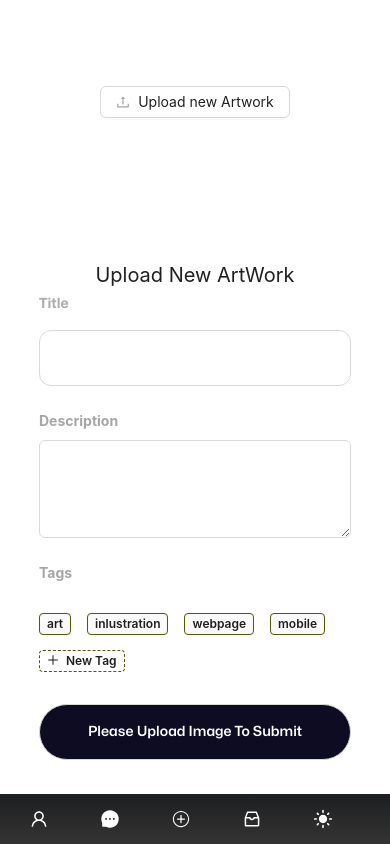
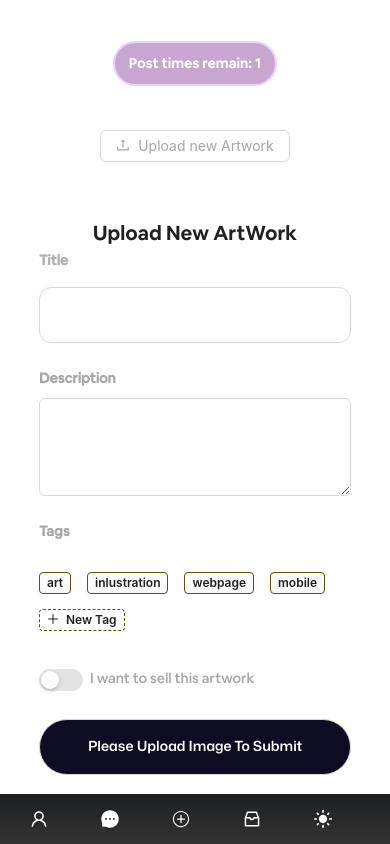
Before and after one commit to HongThinhThinh/ArtworkSharingPlatform_FE, a React (Vite) app: page /creator-manage/addArtWork in a window 390 px wide. Built offline with nearby package versions, Linux system fonts and the light colour scheme; what antd-style would draw is missing.

Commit message:
fix-form-add-artwork

```diff
--- a/src/component/UploadArtWork/UploadArtWork.jsx
+++ b/src/component/UploadArtWork/UploadArtWork.jsx
@@ -78,7 +78,9 @@ const UploadArtWork = ({ content }) => {
             )}
           >
             {fileList.length < 1 && (
-              <Button icon={<UploadOutlined />}>{content}</Button>
+              <Button icon={<UploadOutlined />} className="upload-btn">
+                {content}
+              </Button>
             )}
           </Upload>
         </SortableContext>
--- a/src/component/UploadArtWork/wrapUpload.scss
+++ b/src/component/UploadArtWork/wrapUpload.scss
@@ -3,38 +3,39 @@
   align-items: center;
   justify-content: center;
   margin-top: 20px;
-  .ant-upload-list-item-name{
+  .ant-upload-list-item-name {
     color: rgb(167, 165, 165) !important;
   }
-  .anticon{
+  .anticon {
     color: rgb(167, 165, 165) !important;
-
   }
-
+  .upload-btn {
+    span {
+      color: rgb(167, 165, 165) !important;
+    }
+  }
 }
-div.ant-tooltip.css-dev-only-do-not-override-1qhpsh8.ant-tooltip-placement-top{
+div.ant-tooltip.css-dev-only-do-not-override-1qhpsh8.ant-tooltip-placement-top {
   display: node !important;
   z-index: 9999;
-  &:where(.css-dev-only-do-not-override-1qhpsh8).ant-tooltip-hidden{
+  &:where(.css-dev-only-do-not-override-1qhpsh8).ant-tooltip-hidden {
     display: none !important;
     z-index: 99999;
   }
-  &:where(.css-dev-only-do-not-override-1qhpsh8).ant-tooltip{
+  &:where(.css-dev-only-do-not-override-1qhpsh8).ant-tooltip {
     display: none !important;
   }
 }
 
-div.ant-image.css-dev-only-do-not-override-1qhpsh8{
+div.ant-image.css-dev-only-do-not-override-1qhpsh8 {
   border: #b42d81 1px solid;
 }
-div.ant-image.css-1qhpsh8{
+div.ant-image.css-1qhpsh8 {
   border: #b42d81 1px solid;
 }
-
 
 @media only screen and (max-width: 546px) {
   .wrapUpload {
     margin-top: 30px;
   }
-
 }
--- /dev/null
+++ b/src/component/demoWithComment/DemoWithComment.jsx
@@ -0,0 +1,7 @@
+import React from "react";
+
+function DemoWithComment() {
+  return <div>DemoWithComment</div>;
+}
+
+export default DemoWithComment;
--- a/src/component/header/Header.jsx
+++ b/src/component/header/Header.jsx
@@ -88,8 +88,8 @@ function Header() {
         <Row>
           <Col xl={6} lg={5}></Col>
           <Col
-            xl={9}
-            lg={9}
+            xl={user ? 12 : 10}
+            lg={user ? 12 : 10}
             style={{
               display: "flex",
               alignItems: "center",
@@ -98,7 +98,7 @@ function Header() {
           >
             <StyledSearch />
           </Col>
-          <Col xl={9} lg={10}>
+          <Col xl={user ? 6 : 8} lg={user ? 7 : 9}>
             {user != null ? <Account /> : <SignInUp />}
           </Col>
         </Row>
--- a/src/component/signInUp/Account.jsx
+++ b/src/component/signInUp/Account.jsx
@@ -1,31 +1,32 @@
-import React from "react";
+import React, { useState } from "react";
 import { Link, useNavigate } from "react-router-dom";
 import "./SignInUp.scss";
-import { Avatar } from "antd";
+import { Avatar, Button, Divider, Popover } from "antd";
 import { useDispatch, useSelector } from "react-redux";
 import { logout, selectUser } from "../../redux/features/counterSlice";
+import { DownCircleTwoTone } from "@ant-design/icons";
 
 function Account() {
   const user = useSelector(selectUser);
   const dispatch = useDispatch();
   const navigate = useNavigate();
-  return (
-    <div className="signInUp">
-      {/* <Link className="signInUp__login" to="/login">
-        Log in
-      </Link> */}
+  const content = (
+    <div className="account-popup">
+      <Divider style={{ margin: "0 0 7px 0" }} />
+      <h3>Swicth Account</h3>
+      <div className="switch-account">
         <Avatar
-        onClick={() => navigate("/profile")}
           style={{
-          height: "3em",
-          width: "3em",
-          transform: "translateX(-2em)",
+            height: "3.5em",
+            width: "3.5em",
             cursor: "pointer",
           }}
           src={user.avt}
         />
+        <h3>Olala</h3>
+      </div>
+      <Link to="/profile/orders">Your Orders</Link>
       <Link
-        className="signInUp__signup"
         to="/"
         onClick={() => {
           localStorage.removeItem("token");
@@ -37,6 +38,50 @@ function Account() {
       </Link>
     </div>
   );
+  return (
+    <div className="signInUp">
+      <div className="signInUp__active">
+        <Popover
+          placement="bottomRight"
+          title={
+            <div
+              className="current-account"
+              onClick={() => navigate("/profile")}
+            >
+              <Avatar
+                style={{
+                  height: "3.5em",
+                  width: "3.5em",
+                  cursor: "pointer",
+                }}
+                src={user.avt}
+              />
+              <h3>{user.name}</h3>
+            </div>
+          }
+          content={content}
+        >
+          <div
+            className="signInUp__active__current-account"
+            onClick={() => setIsOpen(!isOpen)}
+          >
+            <Avatar
+              style={{
+                height: "3.8em",
+                width: "3.8em",
+                cursor: "pointer",
+              }}
+              src={user.avt}
+            />
+            <DownCircleTwoTone
+              twoToneColor="#8c2db4"
+              className="signInUp__active__current-account__dropdown"
+            />
+          </div>
+        </Popover>
+      </div>
+    </div>
+  );
 }
 
 export default Account;
--- a/src/component/signInUp/SignInUp.scss
+++ b/src/component/signInUp/SignInUp.scss
@@ -23,6 +23,62 @@
     border-radius: 100px;
     text-wrap: nowrap;
   }
+
+  &__active {
+    &__current-account {
+      display: flex;
+      justify-content: center;
+      align-items: center;
+      cursor: pointer;
+
+      &__dropdown {
+        border-radius: 100px;
+        border: 2px solid white;
+        transform: translateX(-1.4em) translateY(1.2em);
+      }
+    }
+    &__options-box {
+      position: relative;
+      top: 10em;
+      display: flex;
+      flex-direction: column;
+    }
+  }
+}
+.current-account,
+.switch-account {
+  display: flex;
+  align-items: center;
+  padding: 2px 7px;
+  border-radius: 10px;
+  cursor: pointer;
+  h3 {
+    margin-left: 0.5em;
+    font-family: "MediumCereal";
+    width: 75%;
+    text-wrap: nowrap;
+    overflow: hidden;
+    white-space: nowrap;
+    text-overflow: ellipsis;
+  }
+}
+.current-account:hover,
+.switch-account:hover {
+  background-color: #8c2db411;
+}
+.account-popup {
+  display: flex;
+  flex-direction: column;
+  h3,
+  a {
+    font-family: "MediumCereal";
+  }
+  h3 {
+    padding: 4px 0;
+  }
+  a {
+    padding-top: 12px;
+  }
 }
 
 @media only screen and (max-width: 562px) {
--- a/src/config/axios.js
+++ b/src/config/axios.js
@@ -1,7 +1,7 @@
 import axios from "axios";
 // const baseUrl = 'https://referity.online/api';
-const baseUrl = "http://localhost:8080";
-// const baseUrl = "http://128.199.178.23:8080";
+// const baseUrl = "http://localhost:8080";
+const baseUrl = "http://128.199.178.23:8080";
 
 const config = {
   baseUrl,
--- a/src/pages/addArtWork/FormArtWork.jsx
+++ b/src/pages/addArtWork/FormArtWork.jsx
@@ -1,5 +1,5 @@
 import React, { useState, useEffect } from "react";
-import { Button, Form, Input, Row } from "antd";
+import { Button, Form, Input, Row, Switch } from "antd";
 
 const { TextArea } = Input;
 import Tags from "../../component/tags/Tag";
@@ -34,6 +34,7 @@ const MyFormItemGroup = ({ prefix, children }) => {
 };
 
 function FormArtwork() {
+  const [isSell, setIsSell] = useState(false);
   const [isLoading, setIsLoading] = useState(false);
   const { theme } = useStateValue();
   const [URL, setURL] = useState(image1);
@@ -44,6 +45,10 @@ function FormArtwork() {
     URL = await uploadFile(file);
     setURL(URL);
     setImageUploaded(true); // Set imageUploaded to true after uploading the image
+  };
+
+  const onChange = (checked) => {
+    setIsSell(checked);
   };
 
   const [selectedTags, setSelectedTags] = useState([]);
@@ -117,7 +122,28 @@ function FormArtwork() {
                     selectedTags={selectedTags}
                   />
                 </Form.Item>
+                <Form.Item>
+                  <Switch onChange={onChange} />
+                  <h5>I want to sell this artwork</h5>
+                </Form.Item>
+                {isSell && (
+                  <Form.Item
+                    label="Price"
+                    name="price"
+                    className="login__form__container__namepass__group-form"
+                    rules={[
+                      {
+                        required: true,
+                        message:
+                          "Please input your expect price for this artwork!",
+                      },
+                    ]}
+                  >
+                    <Input className="login__form__container__namepass__group-form__input" />
+                  </Form.Item>
+                )}
               </MyFormItemGroup>
+
               <Button
                 className="login__form__container__namepass__submit"
                 style={!imageUploaded && { color: "white" }}
@@ -129,6 +155,9 @@ function FormArtwork() {
             </Form>
           </div>
           <div className="FormArtWork--image">
+            <div className="FormArtWork--image__remain-posts">
+              Post times remain: <span>1</span>
+            </div>
             <ImgPreview src={URL} />
             <div
               onChange={(e) => {
--- a/src/pages/addArtWork/FormArtWork.scss
+++ b/src/pages/addArtWork/FormArtWork.scss
@@ -9,7 +9,11 @@
   background-position: center center;
   flex-direction: row-reverse;
   width: 100%;
+  label {
+    font-family: "MediumCereal";
+  }
   h3 {
+    font-family: "BoldCereal";
     text-align: center;
     font-size: 20px;
   }
@@ -17,6 +21,18 @@
     border-radius: 40px;
     padding: 20px;
     // width: 100%;
+    .ant-switch {
+      background-color: #e3e3e3;
+      margin-right: 0.5em;
+    }
+    .ant-switch.ant-switch-checked {
+      background-color: rgb(255, 208, 241);
+    }
+    h5 {
+      display: inline-block;
+      font-family: "MediumCereal";
+      color: rgb(167, 165, 165);
+    }
   }
   &--image {
     width: 40%;
@@ -28,7 +44,16 @@
         object-fit: cover;
       }
     }
-
+    &__remain-posts {
+      margin-bottom: 1em;
+      width: fit-content;
+      border: 2px solid rgb(232, 212, 255);
+      background-color: rgb(201, 166, 208);
+      color: rgb(255, 255, 255);
+      padding: 0.7em 1em;
+      font-family: "BoldCereal";
+      border-radius: 100px;
+    }
   }
   label.ant-form-item-required {
     color: #afadad !important;
@@ -40,12 +65,16 @@
   }
 }
 
-
 @media only screen and (max-width: 800px) {
   .FormArtWork {
+    padding: 2em 0;
     flex-direction: column-reverse;
-
+    align-items: center;
     &--image {
+      display: flex;
+      flex-direction: column;
+      align-items: center;
+      justify-content: center;
       .ant-image {
         display: none;
       }
@@ -63,6 +92,7 @@
     &--image {
       width: 100%;
       display: flex;
+      flex-direction: column;
       align-items: center;
       justify-content: center;
     }
```
Lines whose indentation alone changed are shown as unchanged.
